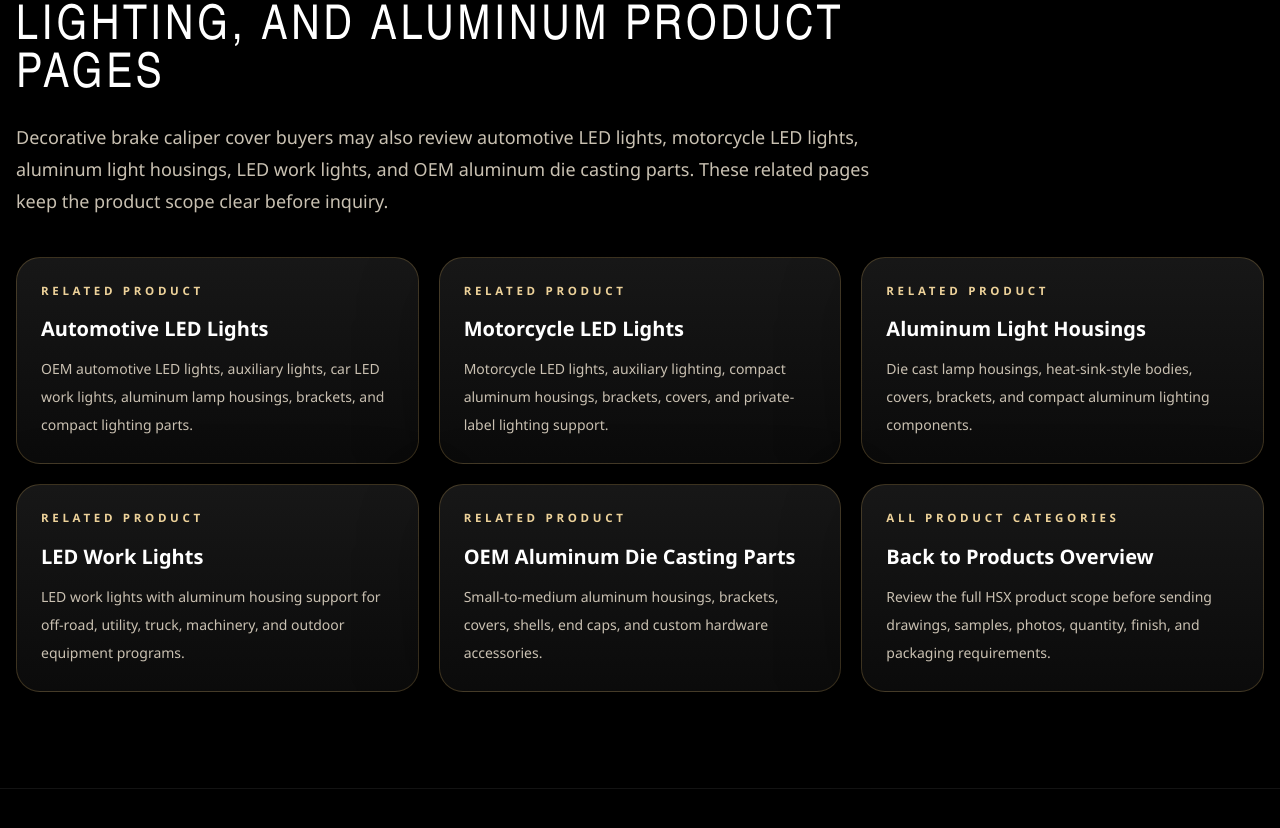
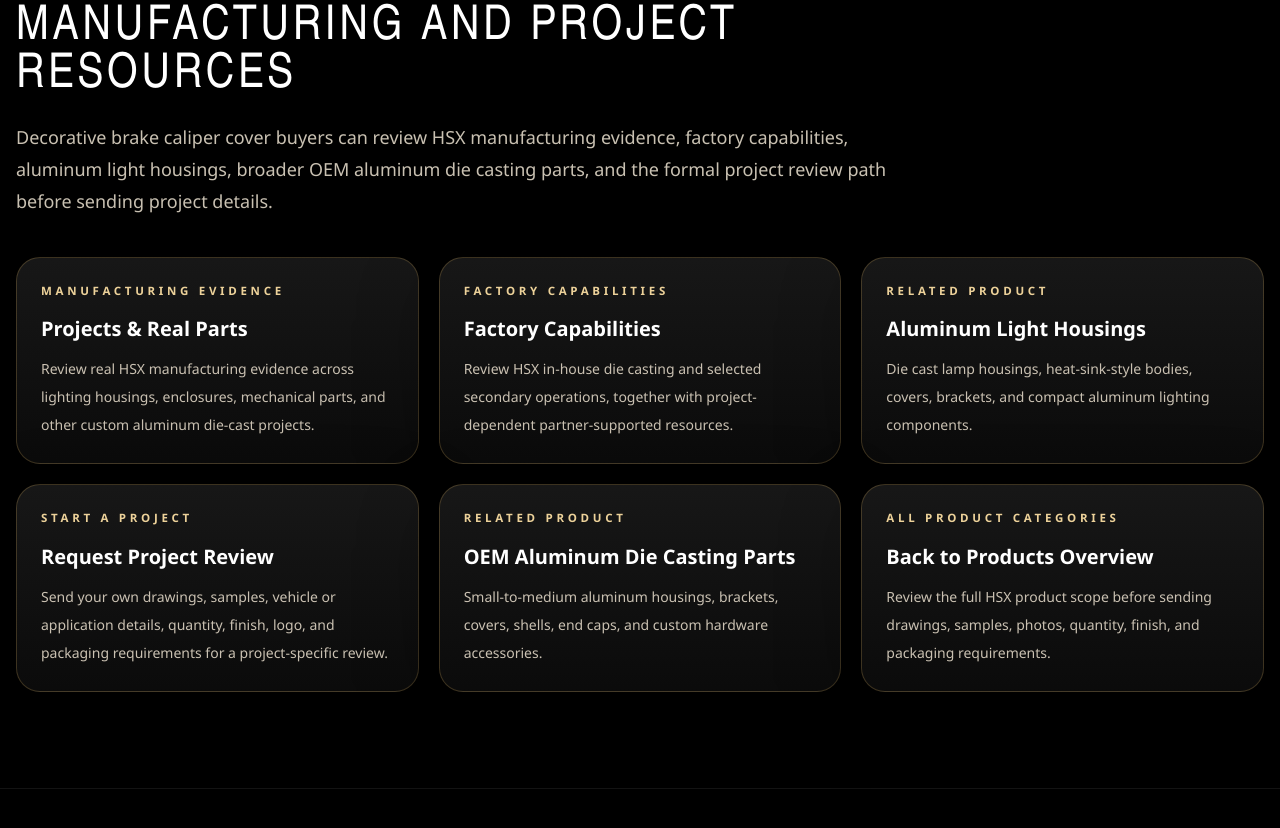
Before and after one commit to nicolsonhuang-byte/hsxdiecasting, a Next.js app: page /products/decorative-brake-caliper-covers in a window 1280 px wide. Shown: the part 8702-9530 px from the top of the page. Built offline with nearby package versions, Linux system fonts and the light colour scheme.

Commit message:
Clarify product cross-category links and project resources

```diff
--- a/src/app/products/decorative-brake-caliper-covers/page.tsx
+++ b/src/app/products/decorative-brake-caliper-covers/page.tsx
@@ -678,35 +678,39 @@
         <section className="border-b border-white/8 py-16 lg:py-24">
           <div className="container-shell">
             <SectionHeading
-              eyebrow="Related product pages"
-              title="Explore related appearance, lighting, and aluminum product pages"
-              description="Decorative brake caliper cover buyers may also review automotive LED lights, motorcycle LED lights, aluminum light housings, LED work lights, and OEM aluminum die casting parts. These related pages keep the product scope clear before inquiry."
+              eyebrow="Related HSX resources"
+              title="Explore Related OEM Manufacturing and Project Resources"
+              description="Decorative brake caliper cover buyers can review HSX manufacturing evidence, factory capabilities, aluminum light housings, broader OEM aluminum die casting parts, and the formal project review path before sending project details."
             />
 
             <div className="mt-10 grid gap-5 md:grid-cols-2 xl:grid-cols-3">
               <Link
-                href="/products/automotive-led-lights"
+                href="/projects"
                 className="industrial-card group block p-6 transition-transform duration-200 hover:-translate-y-1"
               >
-                <p className="section-kicker">Related product</p>
+                <p className="section-kicker">Manufacturing evidence</p>
                 <h2 className="mt-4 text-xl font-semibold text-white group-hover:text-[#f4d27a]">
-                  Automotive LED Lights
+                  Projects &amp; Real Parts
                 </h2>
                 <p className="mt-3 text-sm leading-7 text-[#cac1b2]">
-                  OEM automotive LED lights, auxiliary lights, car LED work lights, aluminum lamp housings, brackets, and compact lighting parts.
+                  Review real HSX manufacturing evidence across lighting housings,
+                  enclosures, mechanical parts, and other custom aluminum die-cast
+                  projects.
                 </p>
               </Link>
 
               <Link
-                href="/products/motorcycle-led-lights"
+                href="/capabilities"
                 className="industrial-card group block p-6 transition-transform duration-200 hover:-translate-y-1"
               >
-                <p className="section-kicker">Related product</p>
+                <p className="section-kicker">Factory capabilities</p>
                 <h2 className="mt-4 text-xl font-semibold text-white group-hover:text-[#f4d27a]">
-                  Motorcycle LED Lights
+                  Factory Capabilities
                 </h2>
                 <p className="mt-3 text-sm leading-7 text-[#cac1b2]">
-                  Motorcycle LED lights, auxiliary lighting, compact aluminum housings, brackets, covers, and private-label lighting support.
+                  Review HSX in-house die casting and selected secondary
+                  operations, together with project-dependent partner-supported
+                  resources.
                 </p>
               </Link>
 
@@ -724,15 +728,17 @@
               </Link>
 
               <Link
-                href="/products/led-work-lights"
+                href="/b2b-oem-project-review"
                 className="industrial-card group block p-6 transition-transform duration-200 hover:-translate-y-1"
               >
-                <p className="section-kicker">Related product</p>
+                <p className="section-kicker">Start a project</p>
                 <h2 className="mt-4 text-xl font-semibold text-white group-hover:text-[#f4d27a]">
-                  LED Work Lights
+                  Request Project Review
                 </h2>
                 <p className="mt-3 text-sm leading-7 text-[#cac1b2]">
-                  LED work lights with aluminum housing support for off-road, utility, truck, machinery, and outdoor equipment programs.
+                  Send your own drawings, samples, vehicle or application details,
+                  quantity, finish, logo, and packaging requirements for a
+                  project-specific review.
                 </p>
               </Link>
 
--- a/src/app/products/page.tsx
+++ b/src/app/products/page.tsx
@@ -566,19 +566,19 @@
                   </p>
                   <div className="mt-4 flex flex-wrap gap-x-6 gap-y-3 text-sm text-[#f0e6d4]">
                     <Link href="/products/led-work-lights" className="hover:text-[#efcf8d]">
-                      LED Work Lights
+                      LED Work Light Aluminum Die-Cast Housings
                     </Link>
                     <Link
                       href="/products/automotive-led-lights"
                       className="hover:text-[#efcf8d]"
                     >
-                      Automotive LED Lights
+                      Automotive LED Light Aluminum Die-Cast Housings
                     </Link>
                     <Link
                       href="/products/motorcycle-led-lights"
                       className="hover:text-[#efcf8d]"
                     >
-                      Motorcycle LED Lights
+                      Motorcycle LED Light Aluminum Die-Cast Housings
                     </Link>
                   </div>
                 </div>
```
